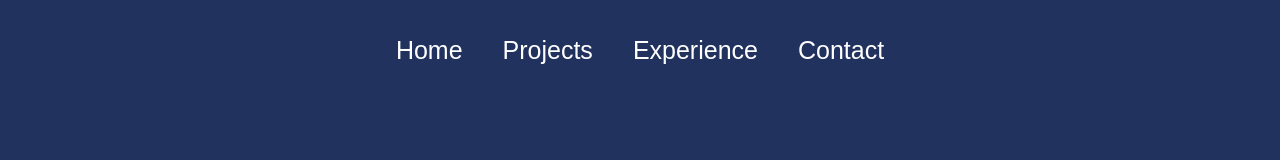
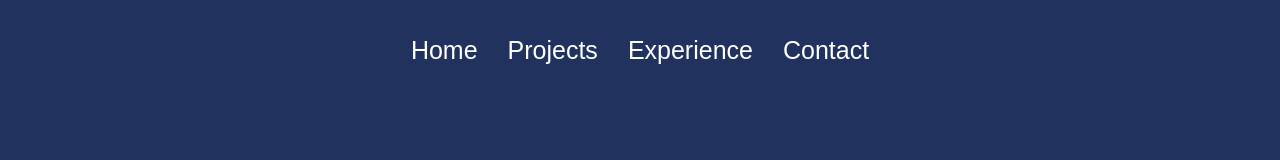
Before and after one commit to LucasButto/Portafolio, a React (Create React App) app: page / in a window 1280 px wide. Shown: the top 160 px of the page. Built offline with nearby package versions, Linux system fonts and the light colour scheme.

Commit message:
Nav Fixed

```diff
--- a/src/styles/Navbar.css
+++ b/src/styles/Navbar.css
@@ -16,7 +16,7 @@
 .navbar a {
   color: white;
   text-decoration: none;
-  margin: 20px;
+  margin: 15px;
   font-size: 25px;
 }
 
@@ -56,7 +56,7 @@
 
 @media only screen and (max-width: 900px) {
   .navbar a {
-    width: 70px;
+    width: 120px;
   }
 }
 
```
